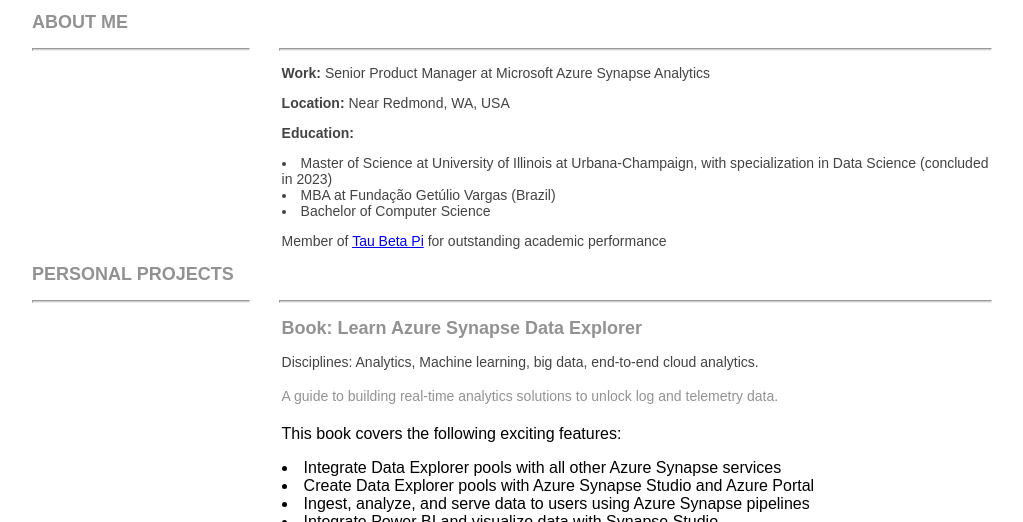
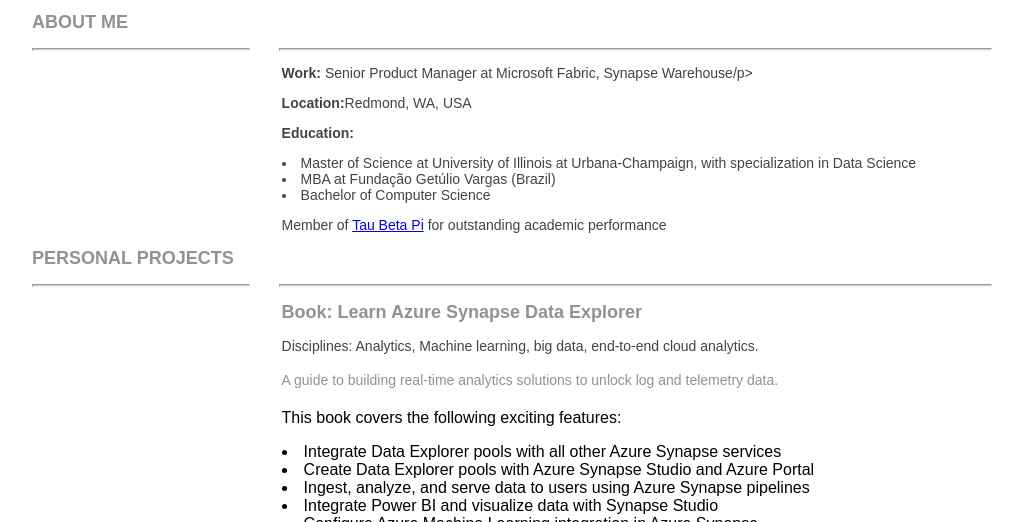
Before and after one commit to periclesrocha/periclesrocha.github.io, a plain HTML site: page index.html in a window 1280 px wide. Shown: the part 578-1100 px from the top of the page, without its empty margins (128-1151 px from the left). Drawn offline with Linux system fonts and the light colour scheme.

Commit message:
Update index.html

```diff
--- a/index.html
+++ b/index.html
@@ -25,7 +25,7 @@
     <h1>Pericles (Peri) Rocha</h1>
     <h3>SENIOR TECHNICAL PRODUCT MANAGER</h3>
     <hr>
-    <p>I'm a Senior Product Manager with 24 years in analytics, and a diverse set of experiences in the software industry across product engineering, sales, business programs and marketing. I've lived and worked in three continents, which helped me build a diverse cultural background.</p>
+    <p>I'm a Senior Product Manager with 27 years in analytics, and a diverse set of experiences in the software industry across product engineering, sales, business programs and marketing. I've lived and worked in three continents, which helped me build a diverse cultural background.</p>
     <p>I am also the author of "Learn Azure Synapse Data Explorer", published by Packt Publishing. You can buy my book <a href="https://www.amazon.com/Learn-Azure-Synapse-Data-Explorer-ebook/dp/B0BNC1YHBJ/ref=tmm_kin_swatch_0?_encoding=UTF8&qid=1676488856&sr=8-1">here</a> (available on Kindle and Paperback formats).</p>
     <p>On my personal interests, I'm a recording artist with a deep passion for writing and performing music. My album "Doublethink" can be found in all streaming platforms. I also enjoy studying and practicing karate. I'm an avid reader.</p>
   </section>
@@ -79,10 +79,10 @@
     <hr class="sectionTitleRule2">
     <div class="section1Content">
 		<span>
-			<p><b>Work:</b> Senior Product Manager at Microsoft Azure Synapse Analytics</p>
-			<p><b>Location:</b> Near Redmond, WA, USA</p>
+			<p><b>Work:</b> Senior Product Manager at Microsoft Fabric, Synapse Warehouse/p>
+			<p><b>Location:</b>Redmond, WA, USA</p>
 			<p><b>Education:</b>
-	    <li> Master of Science at University of Illinois at Urbana-Champaign, with specialization in Data Science (concluded in 2023)</li>
+	    <li> Master of Science at University of Illinois at Urbana-Champaign, with specialization in Data Science</li>
 	    <li> MBA at Fundação Getúlio Vargas (Brazil)</li>
 	    <li> Bachelor of Computer Science</li>
 			<p> Member of <a href="https://en.wikipedia.org/wiki/Tau_Beta_Pi" target="_blank">Tau Beta Pi</a> for outstanding academic performance</p>
```
